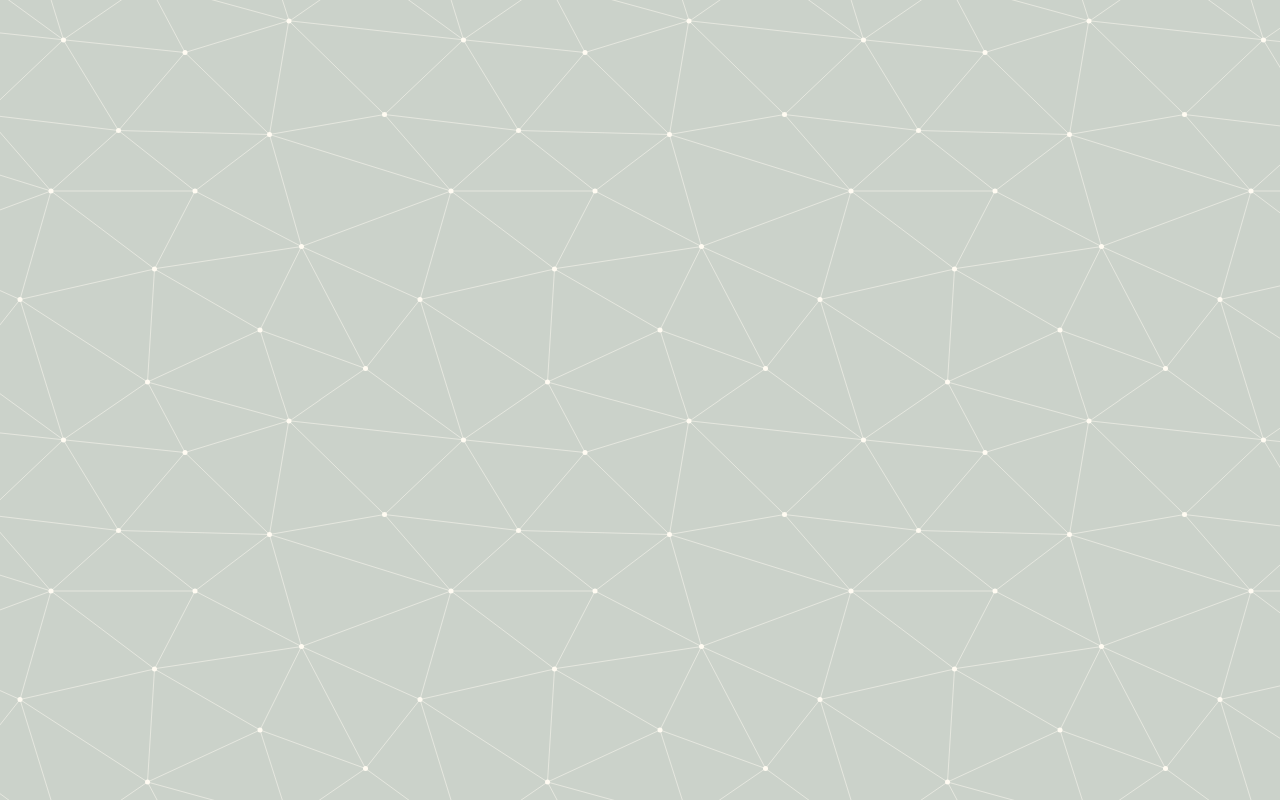
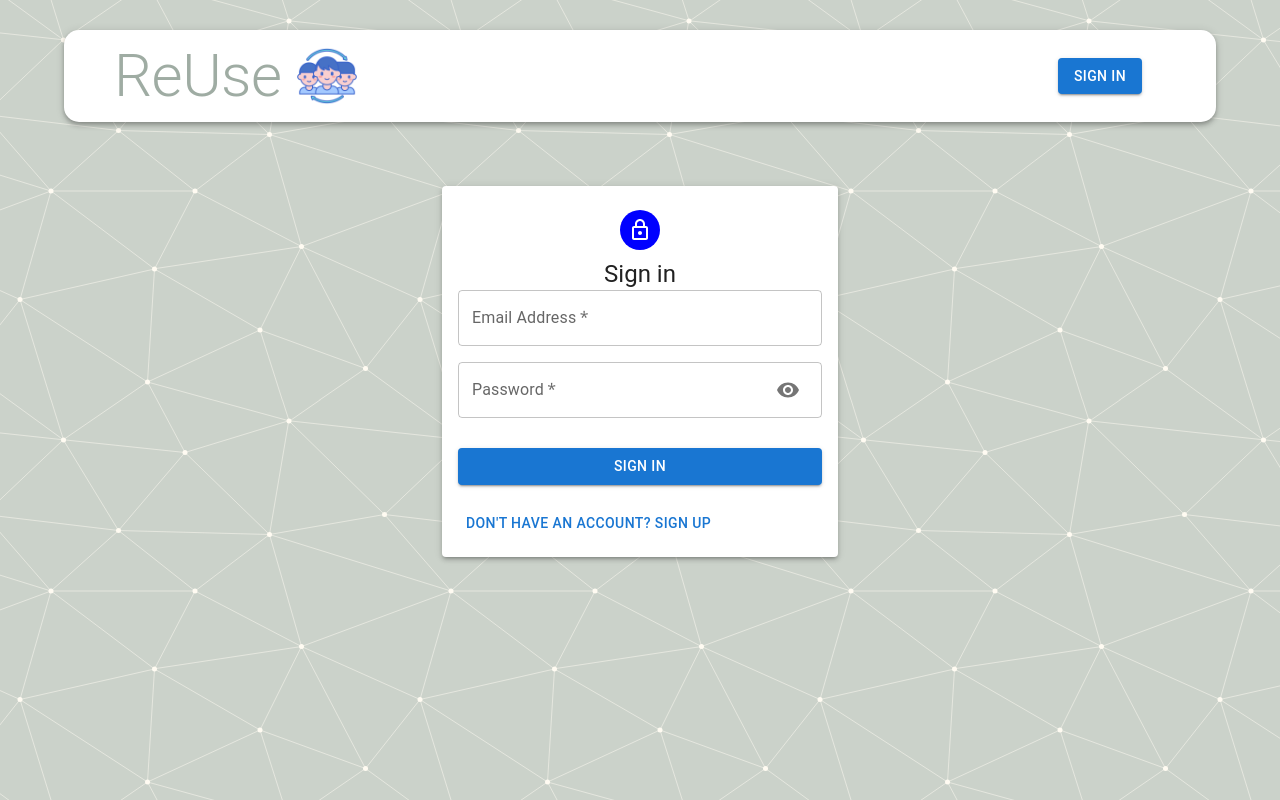
Before and after one commit to kellyhubs/ReUse, a React (Vite) app in the folder client/: page /auth in a window 1280 px wide. Before the commit this address had no page. Built offline with nearby package versions, Linux system fonts and the light colour scheme.

Commit message:
form register/sign

```diff
--- a/client/package.json
+++ b/client/package.json
@@ -17,6 +17,7 @@
     "@mui/material": "^5.11.12",
     "autoprefixer": "^10.4.14",
     "axios": "^1.3.4",
+    "jwt-decode": "^3.1.2",
     "moment": "^2.29.4",
     "postcss": "^8.4.21",
     "react": "^18.2.0",
--- a/client/src/App.jsx
+++ b/client/src/App.jsx
@@ -1,16 +1,24 @@
 import React from 'react'
 import './App.css'
 import {BrowserRouter as Router, Routes, Route} from 'react-router-dom' //react router to move between pages
+import { Container } from '@mui/material';
+
 import Mainpost from './pages/mainPost';
+import AppBar from './Compontents/Appbar/Appbar';
+import Auth from './Compontents/Auth/Auth'
 
 
 function App() {
   return(
     <Router>
-      {/* Routes component is used to render components only when the path will be matched. Otherwise, it returns to the not found component. */}
-      <Routes>
-        <Route path="/" element={<Mainpost />} />
-      </Routes>
+      <Container maxWidth="lg">
+        <AppBar />
+          {/* Routes component is used to render components only when the path will be matched. Otherwise, it returns to the not found component. */}
+          <Routes>
+            <Route path="/" element={<Mainpost />} />
+            <Route path="/auth" element={<Auth />} />
+          </Routes>
+      </Container>
     </Router>
   );
 }
--- /dev/null
+++ b/client/src/Compontents/Appbar/Appbar.jsx
@@ -0,0 +1,35 @@
+import React from 'react';
+import { Link } from'react-router-dom';
+import {  AppBar, Toolbar, Typography, Avatar, Button } from '@mui/material';
+
+
+const Appbar = () => {
+
+const user = null;
+
+  return (
+    <AppBar style={{ borderRadius: '15px', margin: "30px 0", display: "flex", flexDirection: "row", justifyContent: "space-between", alignItems: "center", padding:'10px 50px'}}
+   position="static" color="inherit" >
+  <div style={{ display: 'flex', alignItems: 'center'}}>
+    {/* added styling in the react using material ui */}
+    <Typography component={Link} to="/" variant="h2" align='center' sx={{color: '#9FACA3', textDecoration: 'none' }}>ReUse</Typography>
+       <img  src='/images/groups.png' alt="icon" height="60" style={{ marginLeft: '15px'}} />
+  </div>
+  <Toolbar style={{display: 'flex', justifyContent: 'flex-end', width: '400px'}}>
+    {/*  see if the user is logged in or not, if user exist show div if not show sign in button */}
+    {user ? (
+        <div style={{display: 'flex', justifyContent: 'space-between', width: '400px'}}>
+          <Avatar alt={user.result.name} src={user.result.imageUrl} style={{backgroundColor: deepPurple[500],}}>{user.result.name.charAt(0)}</Avatar>
+          <Typography variant="h6" color="secondary" style={{display: 'flex', alignItems: 'center'}}>{user.result.name}</Typography>
+          <Button variant="contained" color="secondary">Logout</Button>
+          </div>
+    ) : (
+        <Button component={Link} to="/auth" variant="contained" color="primary">Sign In</Button>
+    )}
+  </Toolbar>
+   </AppBar>
+
+  )
+}
+
+export default Appbar;
--- /dev/null
+++ b/client/src/Compontents/Auth/Auth.jsx
@@ -0,0 +1,74 @@
+import React, { useState } from 'react'
+
+import { Avatar, Button, Paper, Grid, Typography, Container } from '@mui/material'
+import LockOutlinedIcon from '@mui/icons-material/LockOutlined';
+
+import Input from './Input'; //input the intput fields
+
+
+
+
+const Auth = () => {
+
+  const [showPassword, setShowPassword] = useState(false);
+  const [isSignup, setIsSignup] = useState(false); //changing the state of when clicking the button to sign up or sign in
+
+  const handleShowPassword = () => setShowPassword(!showPassword); //toggling the show password on and off
+
+  // switch mode for the switch to between the forms using setIsSignup state
+  const switchMode = () => {
+    // setForm(initialState);
+    setIsSignup((prevIsSignup) => !prevIsSignup); //makes the switch
+    setShowPassword(false);
+  };
+
+  const handleSubmit = () => {
+
+  };
+
+  const handleChange = () => {
+
+  }
+
+
+
+
+
+  return (
+    <Container component="main" maxWidth="xs">
+      <Paper elevation={3} sx={{ marginTop: (theme) => theme.spacing(8), display: 'flex', flexDirection: 'column', alignItems: 'center', padding: (theme) => theme.spacing(2)}}>
+            <Avatar sx={{margin: (theme) => theme.spacing(1), backgroundColor: "blue"}}>
+                <LockOutlinedIcon />
+            </Avatar>
+            <Typography variant='h5' component='h1'>{ isSignup ? 'Sign up' : 'Sign in' }</Typography>
+            <form style={{width: '100%', marginTop: (theme) => theme.spacing(3)}} onSubmit={handleSubmit}>
+              <Grid container spacing={2}>
+              {/* login form/sign  up */}
+                    { isSignup && (
+                      <>
+                          <Input name="firstname" label='First Name' handleChange={handleChange} style={{ margin: (theme) => theme.spacing(1)}} autoFocus half />
+                          <Input name="lastname" label='Last Name' handleChange={handleChange} style={{ margin: (theme) => theme.spacing(1)}} half />
+                      </>
+                    )}
+                      <Input name="email" label="Email Address" handleChange={handleChange} type="email" style={{ margin: (theme) => theme.spacing(1)}} />
+                      <Input name="password" label="Password" handleChange={handleChange} type={showPassword ? 'text' : 'password'} handleShowPassword={handleShowPassword} style={{ margin: (theme) => theme.spacing(1)}} />
+                      { isSignup && <Input name="confirmPassword" label="Repeat Password" handleChange={handleChange} type="password" /> }
+              </Grid>
+              <Button type="submit" fullWidth variant="contained" color="primary" style={{marginTop: '30px'}}>
+                  { isSignup ? 'Sign Up' : 'Sign In' }
+              </Button>
+              <Grid container justify="flex-end">
+                  <Grid item>
+                    <Button onClick={switchMode} style={{marginTop: '20px'}}>
+                      { isSignup ? 'Already have an account? Sign in' : "Don't have an account? Sign Up" }
+                    </Button>
+                    {/* switches from signin/ sign up */}
+                  </Grid>
+              </Grid>
+            </form>
+      </Paper>
+    </Container>
+  );
+};
+
+export default Auth;
--- /dev/null
+++ b/client/src/Compontents/Auth/Input.jsx
@@ -0,0 +1,39 @@
+import React from 'react'
+import { TextField, Grid, InputAdornment, IconButton } from '@mui/material'
+
+import VisibilityIcon from '@mui/icons-material/Visibility';
+import VisibilityOffIcon from '@mui/icons-material/VisibilityOff';
+
+
+
+ const Input = ({  name, handleChange, label, half, autoFocus, type, handleShowPassword }) =>
+ (
+    // scaling the screen
+    <Grid item xs={12} sm={ half ? 6 : 12}>
+      <TextField
+            name={name}
+            onChange={handleChange}
+            variant="outlined"
+            required
+            fullWidth
+            label={label}
+            autoFocus={autoFocus}
+            type={type}
+            InputProps = {name === 'password' ? {
+                endAdornment: (
+                    <InputAdornment position="end">
+                      <IconButton onClick={handleShowPassword}>
+                        {type === 'password' ? <VisibilityIcon /> : <VisibilityOffIcon />}
+                      </IconButton>
+                    </InputAdornment>
+                  ),
+                } : null}
+        />
+    </Grid>
+  );
+
+export default Input;
+
+
+// compontent for auth form show pass or null
+// inputProps -> icon that showing on the right side of the input to click it to show the password or not
--- a/client/src/Compontents/MainPost/feed.jsx
+++ b/client/src/Compontents/MainPost/feed.jsx
@@ -1,8 +1,8 @@
 import React, { useState, useEffect } from 'react';
-import { Container, AppBar, Typography, Grow, Grid } from '@mui/material'
+import { Container, Grow, Grid } from '@mui/material'
 import { useDispatch } from 'react-redux';
+
 import { getPosts } from '../../actions/posts';
-
 import Posts from '../Posts/posts';
 import Form from '../Form/form';
 
@@ -19,24 +19,7 @@ useEffect(() =>{
 }, [currentId, dispatch]);
 
 
-
-
     return(
-        <Container maxWidth="lg">
-            <AppBar  style={{
-                 borderRadius: '15px',
-                margin: "30px 0",
-                display: "flex",
-                flexDirection: "row",
-                justifyContent: "center",
-                alignItems: "center",
-                }}
-            position="static" color="inherit" >
-        {/* added styling in the react using material ui */}
-                <Typography variant="h2" align='center' sx={{color: '#9FACA3' }}>ReUse</Typography>
-                <img  src='/images/groups.png' alt="icon" height="60" style={{ marginLeft: '15px'}} />
-            </AppBar>
-
         <Grow in>
         <Container>
           <Grid container justify="space-between" alignItems="stretch" spacing={3}>
@@ -49,8 +32,6 @@ useEffect(() =>{
           </Grid>
         </Container>
       </Grow>
-        </Container>
     );
-}
-
+  };
 export default mainPost;
--- a/client/src/actions/posts.jsx
+++ b/client/src/actions/posts.jsx
@@ -43,7 +43,7 @@ export const updatePost = (id, post) => async (dispatch) => {
 // deleting posts
 export const deletePost = (id) => async (dispatch) => {
     try {
-      await api.deletePost(id);
+      await api.deletePost(id); //gets the id and deletes
 
       dispatch({ type: 'DELETE', payload: id });
     } catch (error) {
--- a/client/src/api/index.jsx
+++ b/client/src/api/index.jsx
@@ -4,6 +4,7 @@ const API = axios.create({ baseURL: 'http://localhost:5000' }); //specifying the
 
 // function to fetch post requests from our url(backend) , returns the database
 export const fetchPosts = () => API.get('/posts');
+
 // create post
 export const createPost = (newPost) => API.post('/posts', newPost);
 
```
Also changed, not shown: 1 other file (tests, documents, lock files or other folders). Lines whose indentation alone changed are shown as unchanged.
